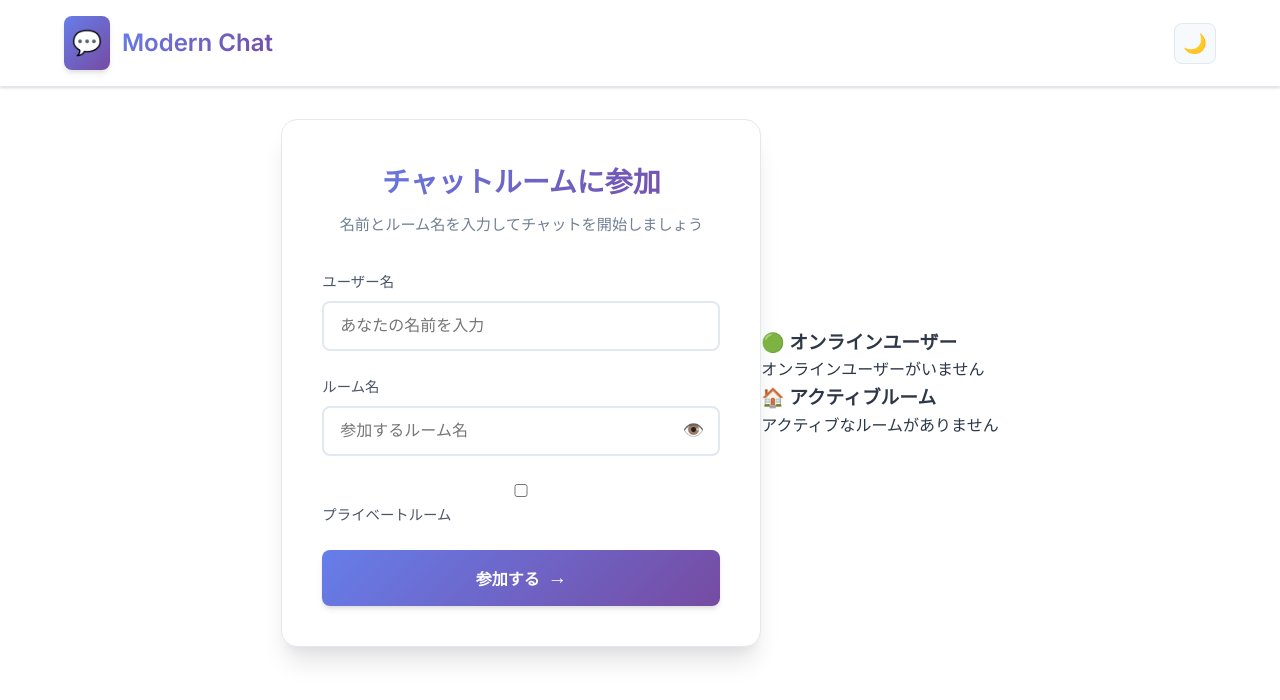
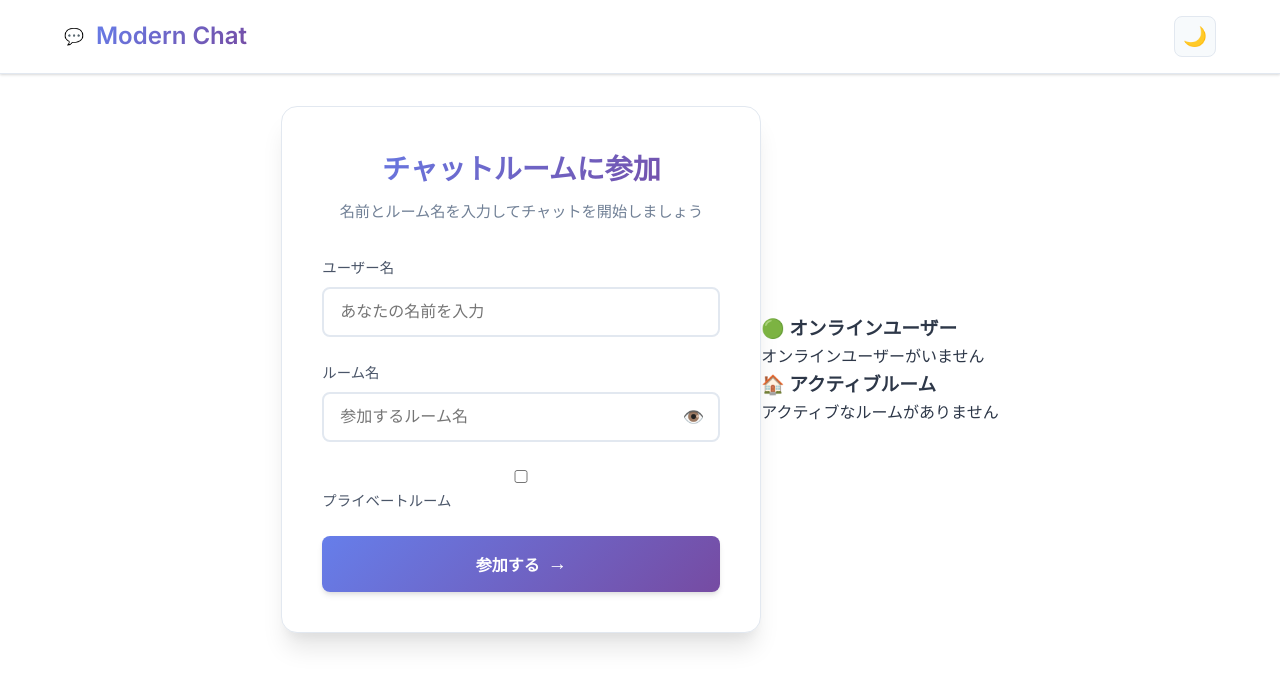
Before and after one commit to SOUTAPLAY/modern-realtime-chat, a website: page index.html in a window 1280 px wide. Drawn offline with nearby package versions, Linux system fonts and the light colour scheme; no server answers.

Commit message:
Update style.css

```diff
--- a/style.css
+++ b/style.css
@@ -100,11 +100,7 @@ body {
 }
 
 .logo-icon {
-    font-size: 1.5rem;
-    background: linear-gradient(135deg, var(--primary-color), var(--secondary-color));
-    padding: 0.5rem;
-    border-radius: var(--radius-md);
-    box-shadow: var(--shadow-md);
+
 }
 
 .logo h1 {
```
